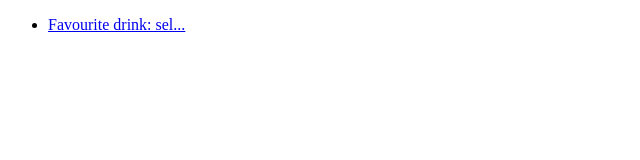
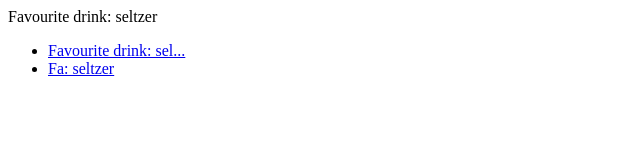
Before and after one commit to imtiyazzaman1/notes-app-js, a website: page TestRunner.html in a window 1280 px wide. Shown: the whole page, without its empty margins (0-640 px from the left). Drawn offline with Linux system fonts and the light colour scheme.

Commit message:
it WORKS!

```diff
--- a/TestRunner.html
+++ b/TestRunner.html
@@ -6,6 +6,9 @@
 
   </head>
   <body>
+    <div id="note">
+
+    </div>
     <!--            Test Framework Files            -->
     <script src="test_framework/describe.js" charset="utf-8"></script>
     <script src="test_framework/it.js" charset="utf-8"></script>
--- a/package.json
+++ b/package.json
@@ -19,6 +19,7 @@
   },
   "homepage": "https://github.com/imtiyazzaman1/notes-app-js#readme",
   "dependencies": {
-    "http-server": "^0.11.1"
+    "http-server": "^0.11.1",
+    "test-sweet": "^3.0.1"
   }
 }
--- a/spec/noteControllerSpec.js
+++ b/spec/noteControllerSpec.js
@@ -12,8 +12,8 @@ describe('NoteController', function() {
     var noteController = new NoteController(new NoteList());
 
     noteController.render();
-
-    expect(document.getElementById('app').innerHTML).toEqual('<ul><li><div><a href="#notes/1">Favourite drink: sel...</a></div></li></ul>');
+    expect(document.getElementById('app').innerHTML)
+      .toEqual('<ul><li><div><a href="#notes/1">Favourite drink: sel...</a></div></li><li><div><a href="#notes/2">Fa: seltzer</a></div></li></ul>');
   });
 
   describe('#getNotefromUrl', function() {
@@ -27,7 +27,6 @@ describe('NoteController', function() {
   describe('#showNote', function() {
     it('displays note from an id', function() {
       var noteController = new NoteController(new NoteList());
-
       expect(noteController.showNote('1')).toEqual('<div>Favourite drink: seltzer</div>')
     });
   });
--- a/src/noteController.js
+++ b/src/noteController.js
@@ -2,6 +2,7 @@
   function NoteController(noteList) {
     this.noteList = noteList;
     this.noteList.add("Favourite drink: seltzer");
+    this.noteList.add("Fa: seltzer");
 
     this.noteListView = new NoteListView(this.noteList);
   }
@@ -9,6 +10,16 @@
   NoteController.prototype.render = function() {
     document.getElementById('app').innerHTML = this.noteListView.renderView();
   };
+
+  NoteController.prototype.makeUrlChangeShowNoteForCurrentPage = function() {
+    window.addEventListener("hashchange", () => {
+      this.showNoteForCurrentPage()
+    });
+  }
+
+  NoteController.prototype.showNoteForCurrentPage = function() {
+    this.showNote(this.getNotefromUrl(window.location.hash))
+  }
 
   NoteController.prototype.getNotefromUrl = function(hash) {
     return hash.split('/')[1];
@@ -28,4 +39,5 @@
 (function () {
   var noteController = new NoteController(new NoteList());
   noteController.render();
+  noteController.makeUrlChangeShowNoteForCurrentPage();
 })();
--- a/src/singleNoteView.js
+++ b/src/singleNoteView.js
@@ -8,7 +8,10 @@
   };
 
   SingleNoteView.prototype.renderNote = function () {
-    return '<div>' + this.note.getText() + '</div>';
+    return document
+      .getElementById("note")
+      .innerHTML = '<div>' + this.note.getText() + '</div>';
+    // return ;
   };
 
   exports.SingleNoteView = SingleNoteView;
```
Also changed, not shown: index.html (+5 -0 lines), 1 other file.
